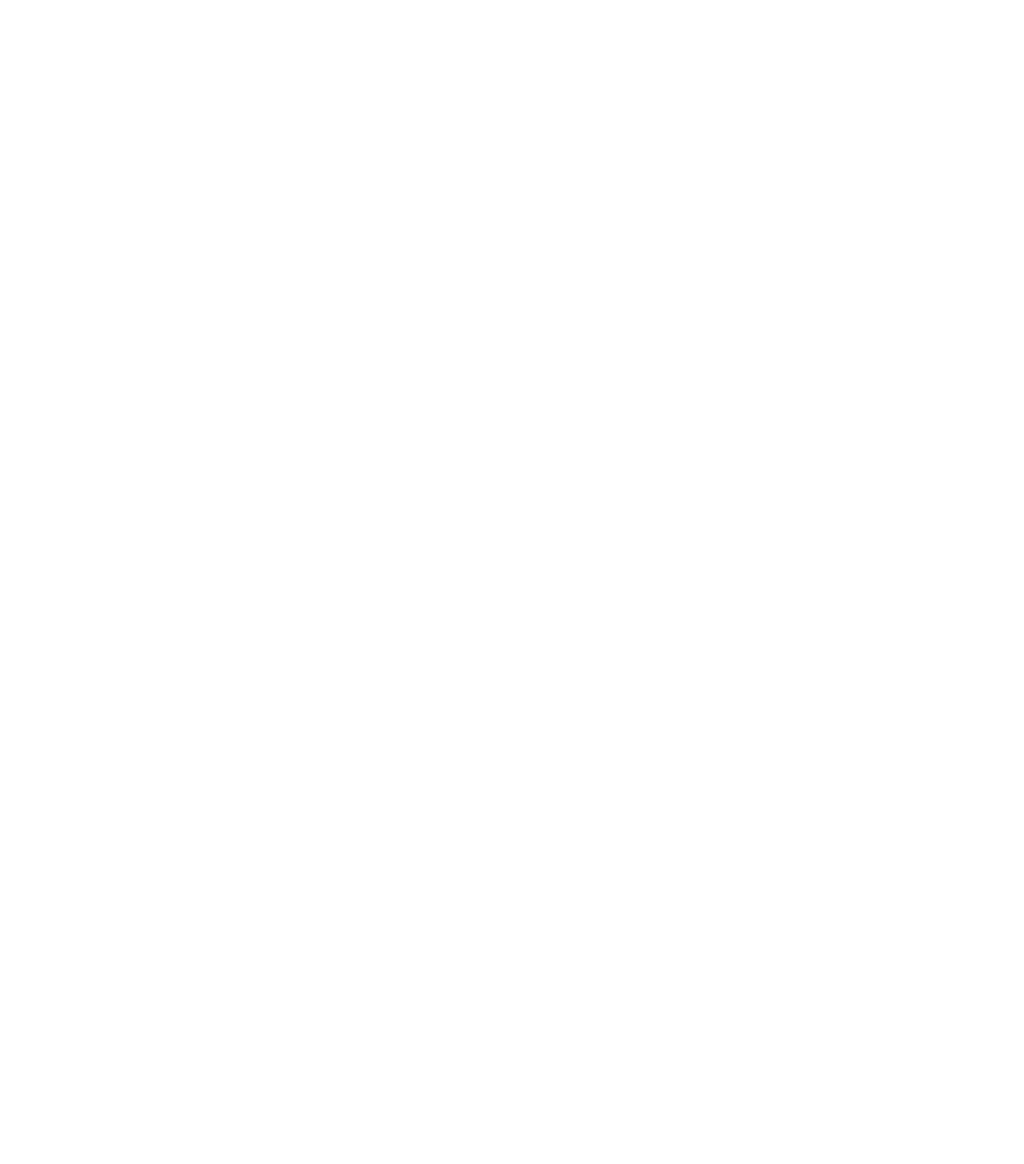
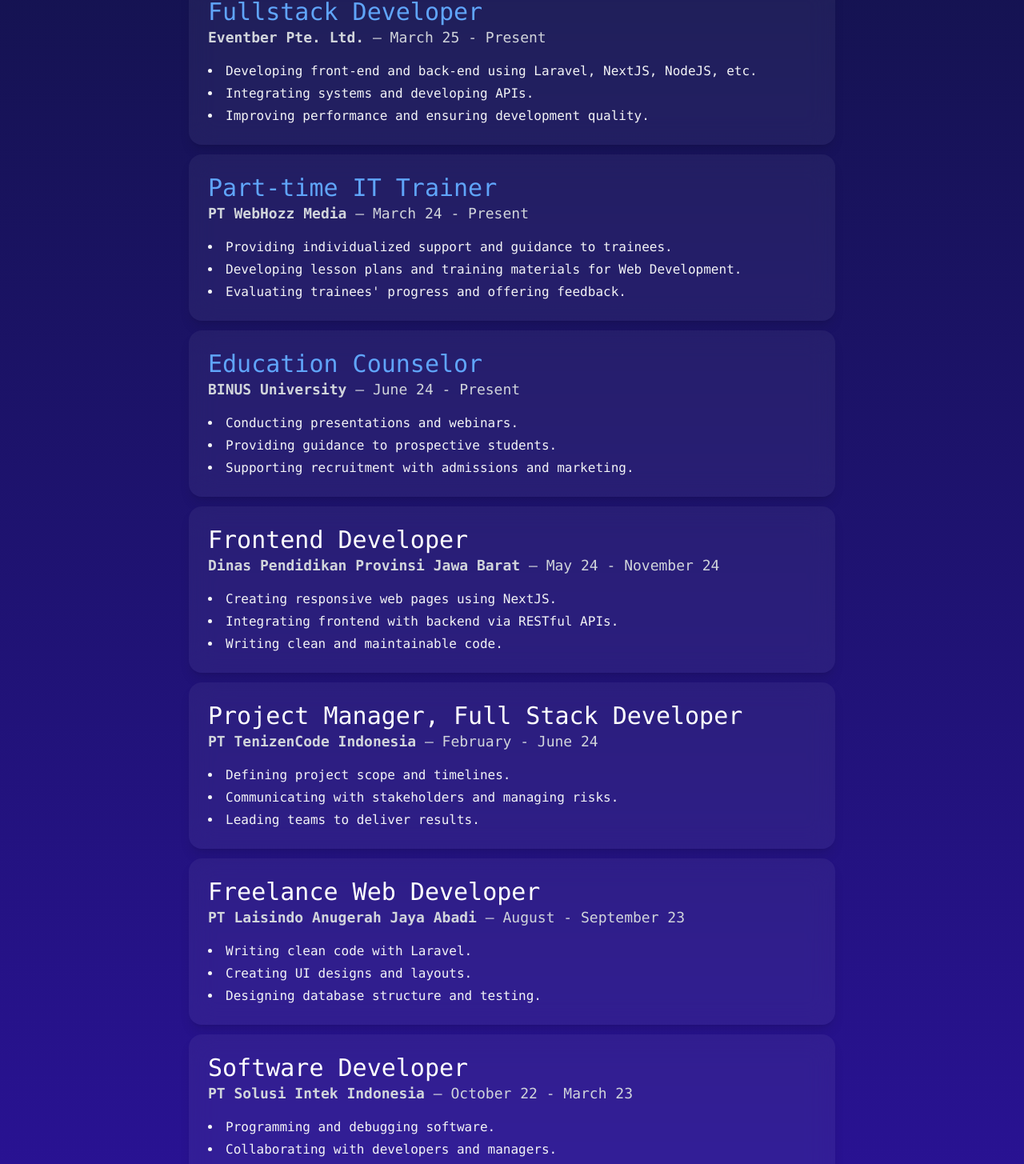
Before and after one commit to abrahamgregorius/webfolder, a React (Vite) app: page /experiences in a window 1280 px wide. Before the commit this address had no page. Shown: the part 308-1763 px from the top of the page at 80% size. Before the commit the page ends 800 px from the top, so only its background shows below. Built offline with nearby package versions, Linux system fonts and the light colour scheme.

Commit message:
feat: revamp and experience page

```diff
--- a/src/App.jsx
+++ b/src/App.jsx
@@ -2,6 +2,7 @@
 import Home from './pages/Home'
 import Projects from './pages/Projects'
 import Achievements from './pages/Achievements'
+import Experiences from './pages/Experiences'
 
 function App() {
   return (
@@ -10,6 +11,7 @@
         <Route path='/' element={<Home/>}></Route>
         <Route path='/projects' element={<Projects/>}></Route>
         <Route path='/achievements' element={<Achievements/>}></Route>
+        <Route path='/experiences' element={<Experiences/>}></Route>
       </Routes>
     </>
   )
--- a/src/components/Navbar.jsx
+++ b/src/components/Navbar.jsx
@@ -22,12 +22,14 @@
                 </div>
                 <div className="nav-right max-[420px]:hidden flex gap-3">
                     <NavLink className={"text-sm hover:underline transition"} to="/projects">projects</NavLink>
+                    <NavLink className={"text-sm cursor-pointer hover:underline transition"} to="/experiences">experiences</NavLink>
                     <NavLink className={"text-sm cursor-pointer hover:underline transition"} to="/achievements">achievements</NavLink>
                 </div>
             </div>
             <div className={`nav-toggle-menu text-lg h-[17vh] text-right font-normal border-b gap-2 mb-2 mt-2 w-full flex  px-4 justify-center flex-col min-[420px]:hidden ${isNavbarClicked ? "flex" : "hidden"}`}>
                 <NavLink className={"hover:text-slate-400 transition"} to="/">home</NavLink>
                 <NavLink className={"hover:text-slate-400 transition"} to="/projects">projects</NavLink>
+                <NavLink className={"hover:text-slate-400 transition"} to="/experiences">experiences</NavLink>
                 <NavLink className={"hover:text-slate-400 transition"} to="/achievements">achievements</NavLink>
             </div>
 
--- /dev/null
+++ b/src/pages/Experiences.jsx
@@ -0,0 +1,122 @@
+import "../index.css";
+import "../css/style.css";
+import Navbar from "../components/Navbar";
+import Hero from "../components/Hero";
+import Footer from "../components/Footer";
+
+const experiences = [
+  {
+    company: "Eventber Pte. Ltd.",
+    title: "Fullstack Developer",
+    date: "March 25 - Present",
+    isActive: true,
+    details: [
+      "Developing front-end and back-end using Laravel, NextJS, NodeJS, etc.",
+      "Integrating systems and developing APIs.",
+      "Improving performance and ensuring development quality.",
+    ],
+  },
+  {
+    company: "PT WebHozz Media",
+    title: "Part-time IT Trainer",
+    date: "March 24 - Present",
+    isActive: true,
+    details: [
+      "Providing individualized support and guidance to trainees.",
+      "Developing lesson plans and training materials for Web Development.",
+      "Evaluating trainees' progress and offering feedback.",
+    ],
+  },
+  {
+    company: "BINUS University",
+    title: "Education Counselor",
+    date: "June 24 - Present",
+    isActive: true,
+    details: [
+      "Conducting presentations and webinars.",
+      "Providing guidance to prospective students.",
+      "Supporting recruitment with admissions and marketing.",
+    ],
+  },
+  {
+    company: "Dinas Pendidikan Provinsi Jawa Barat",
+    title: "Frontend Developer",
+    date: "May 24 - November 24",
+    details: [
+      "Creating responsive web pages using NextJS.",
+      "Integrating frontend with backend via RESTful APIs.",
+      "Writing clean and maintainable code.",
+    ],
+  },
+  {
+    company: "PT TenizenCode Indonesia",
+    title: "Project Manager, Full Stack Developer",
+    date: "February - June 24",
+    details: [
+      "Defining project scope and timelines.",
+      "Communicating with stakeholders and managing risks.",
+      "Leading teams to deliver results.",
+    ],
+  },
+  {
+    company: "PT Laisindo Anugerah Jaya Abadi",
+    title: "Freelance Web Developer",
+    date: "August - September 23",
+    details: [
+      "Writing clean code with Laravel.",
+      "Creating UI designs and layouts.",
+      "Designing database structure and testing.",
+    ],
+  },
+  {
+    company: "PT Solusi Intek Indonesia",
+    title: "Software Developer",
+    date: "October 22 - March 23",
+    details: [
+      "Programming and debugging software.",
+      "Collaborating with developers and managers.",
+      "Conducting project analysis and breakdown.",
+    ],
+  },
+];
+
+export default function Experiences() {
+  return (
+    <>
+      <div className="text-white container mx-auto my-0 p-4 w-full max-w-[840px]">
+        <Navbar></Navbar>
+        <Hero
+          title={"Experiences"}
+          description={"past professional experiences"}
+        ></Hero>
+        <div className="content">
+          <ul className="text-center flex flex-col gap-3 font-mono">
+            {experiences.map((exp, index) => {
+              return (
+                <>
+                  <div
+                    key={index}
+                    className="bg-white text-left bg-opacity-5 backdrop-blur-lg p-6 rounded-2xl shadow-lg"
+                  >
+                    <h3 className={`text-3xl ${exp.isActive ? "text-blue-400" : "text-white"}`}>
+                      {exp.title}
+                    </h3>
+                    <p className="text-lg text-gray-300">
+                      <b>{exp.company}</b> &mdash; {exp.date}
+                    </p>
+                    <ul className="list-disc list-inside mt-4 text-gray-100 space-y-1">
+                      {exp.details.map((point, i) => (
+                            <li key={i}>{point}</li>
+                            ))}
+                    </ul>
+                  </div>
+                </>
+              );
+            })}
+          </ul>
+        </div>
+        <Footer></Footer>
+      </div>
+    </>
+  );
+}
--- a/src/pages/Projects.jsx
+++ b/src/pages/Projects.jsx
@@ -170,7 +170,7 @@
             <Navbar></Navbar>
             <Hero
                 title={"Projects"}
-                description={"recent projects that i've been working on"}
+                description={"recent works"}
             ></Hero>
             <div className="container container-project">
                 <div className=" w-full mx-auto my-0 grid gap-5 lg:grid-cols-3 sm:grid-cols-2 grid-cols-1">
```
